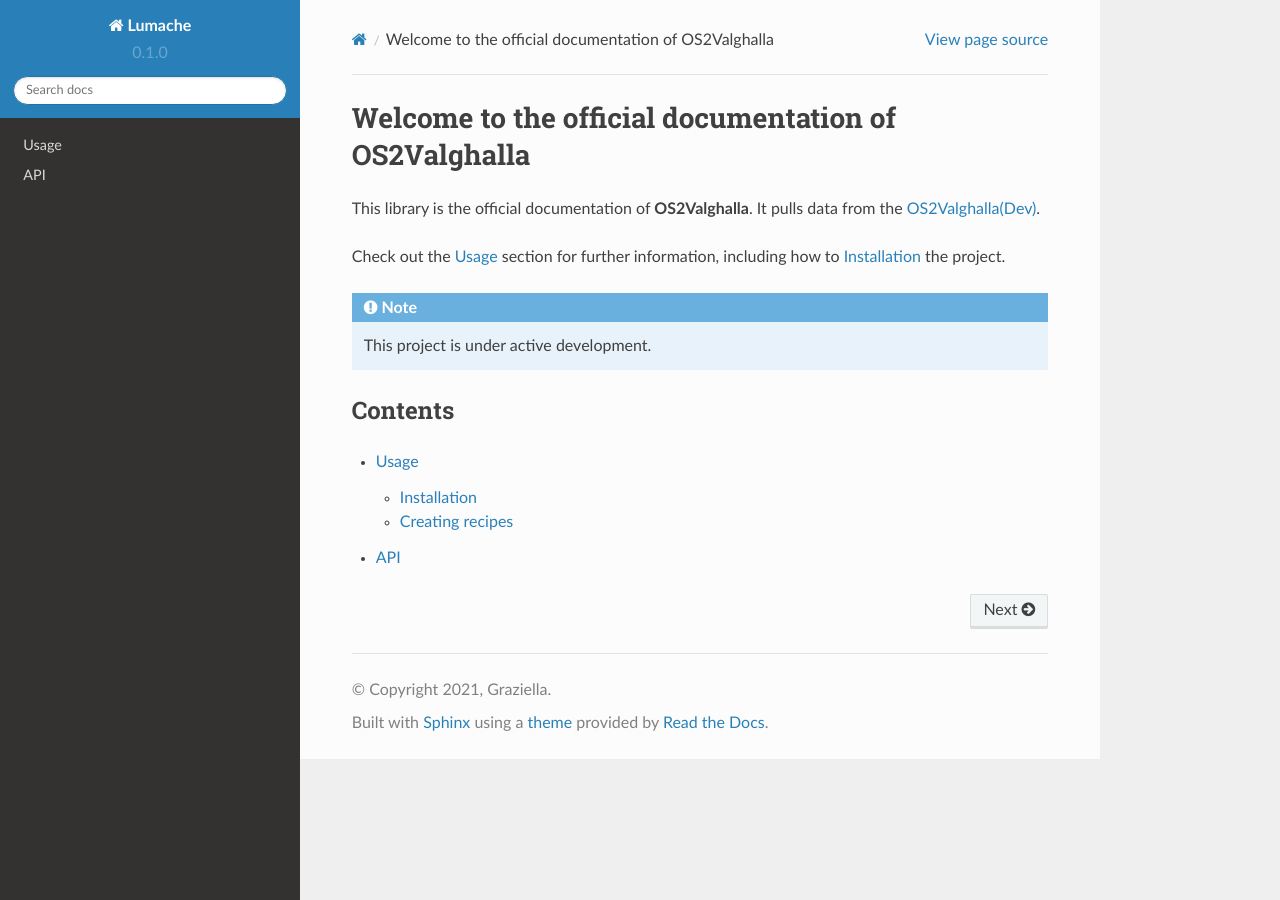
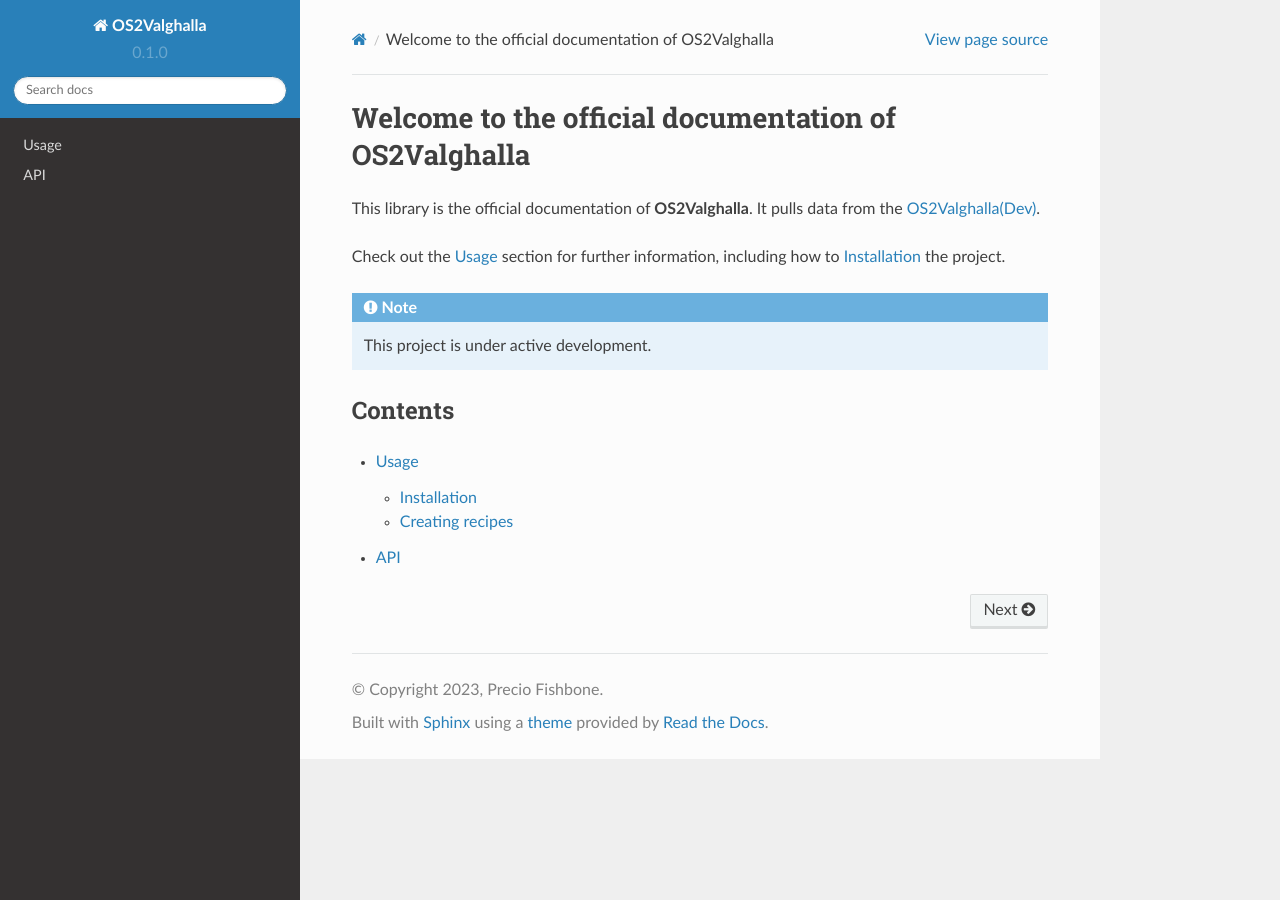
Before and after one commit to JesperBorup/OS2Valghalla, a Sphinx documentation site: the page built from docs/source/index.rst, in a window 1280 px wide. Built offline with Sphinx 7.4.7 and the Read the Docs theme 2.0.0, drawn with Linux system fonts in a browser that asks for light colours.

Commit message:
Update conf.py

```diff
--- a/docs/source/conf.py
+++ b/docs/source/conf.py
@@ -2,9 +2,9 @@
 
 # -- Project information
 
-project = 'Lumache'
-copyright = '2021, Graziella'
-author = 'Graziella'
+project = 'OS2Valghalla'
+copyright = '2023, Precio Fishbone'
+author = 'Precio Fishbone'
 
 release = '0.1'
 version = '0.1.0'
```
